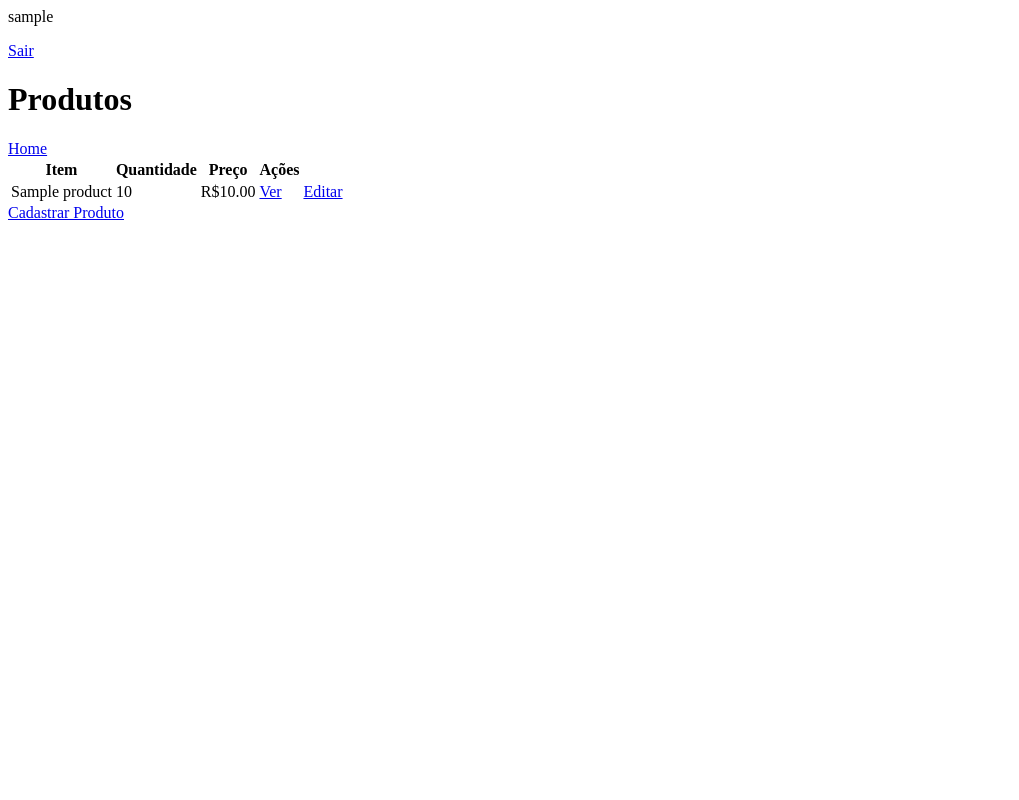
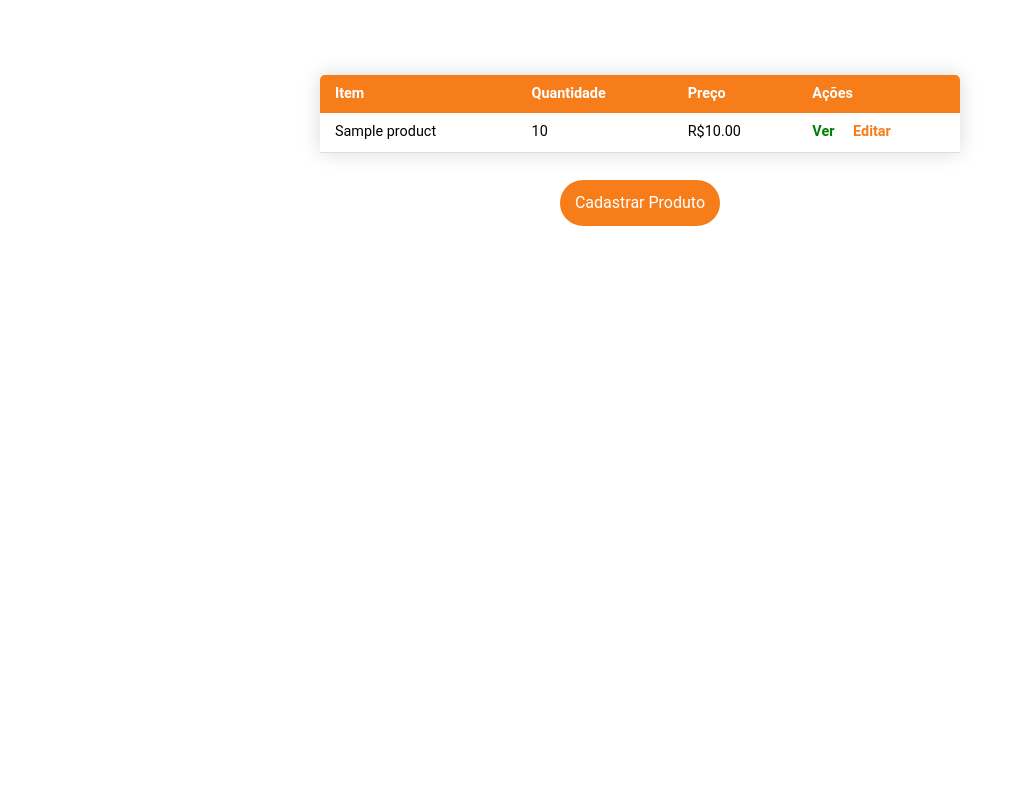
Before and after one commit to luismingati/countIt, a Django app: page /estoque/ in a window 1280 px wide. Shown: the whole page, without its empty margins (0-1019 px from the left). Run offline with Django 4.2, Linux system fonts and the light colour scheme; a user stored in the database is signed in; tables that the repository leaves empty hold one stand-in row (values such as "Sample post").

Commit message:
Product List Front End

```diff
--- /dev/null
+++ b/app/static/css/list_style.css
@@ -0,0 +1,67 @@
+*{
+    text-decoration: none;
+}
+
+.left-content{
+    display: flex;
+    justify-content: center;
+    padding-top: 50px;
+}
+
+.right-content{
+    display: flex;
+    justify-content: center;
+
+}
+
+.first-content{
+    display: flex;
+    justify-content: center;
+}
+
+.right-content a{
+    border: 2px solid white;
+    padding: 15px;
+    border-radius: 25px;
+    background-color: #F67D1A;
+    color: white;
+}
+
+
+.content-table{
+    border-collapse: collapse;
+    width: 50vw;
+    margin: 25px 0;
+    font-size: 0.9em;
+    min-width: 400px;
+    border-radius: 5px 5px 0 0;
+    overflow: hidden;
+    box-shadow: 0 0 20px rgba(0,0,0,0.15);
+
+}
+
+.content-table thead tr {
+    background-color:#f67d1a;
+    color: white;
+    text-align: left;
+    font-weight: bold;
+}
+
+.content-table th, .content-table td {
+    padding: 12px 15px;
+
+}
+
+.content-table tbody tr{
+    border-bottom: 1px solid #dddddd;
+}
+
+.look{
+    color:green;
+    font-weight: bold;
+    padding-right: 15px;
+}
+.edit{
+    color:#f67d1a;
+    font-weight: bold;
+}
--- a/app/templates/app/product_list.html
+++ b/app/templates/app/product_list.html
@@ -1,25 +1,31 @@
-{% if request.user.is_authenticated %}
-    <p>{{request.user}}</p>
-    <a href="{% url 'logout' %}">Sair</a>
-{% endif %}
-<h1>Produtos</h1>
-<a href="{% url 'home' %}">Home</a>
-<table>
+<link rel="stylesheet" href="/static/css/reset.css">
+<link rel="stylesheet" href="/static/css/list_style.css">
+
+<div class="left-content">
+    <table class="content-table">
+        <thead>
             <tr>
                 <th>Item</th>
                 <th>Quantidade</th>
                 <th>Preço</th>
                 <th>Ações</th>
             </tr>
-    </tr>
+        </thead>
         {% for product in products %}
-    <tr>
+        <tbody>
+            <tr class="content">
                 <td>{{product.name}}</td>
                 <td>{{product.quantity}}</td>
                 <td>R${{product.price}}</td>
-        <td><a href="{% url 'product' product.id %}">Ver</a></td>
-        <td><a href="{% url 'product-update' product.id %}">Editar</a></td>
+                <td>
+                    <a class= "look" href="{% url 'product' product.id %}">Ver</a>
+                    <a class= "edit" href="{% url 'product-update' product.id %}">Editar</a>
+                </td>
             </tr>
+        </tbody>
         {% endfor %}
     </table>
+</div>
+<div class="right-content">
     <a href="{% url 'product-create' %}">Cadastrar Produto</a>
+</div>
```
Lines whose indentation alone changed are shown as unchanged.
